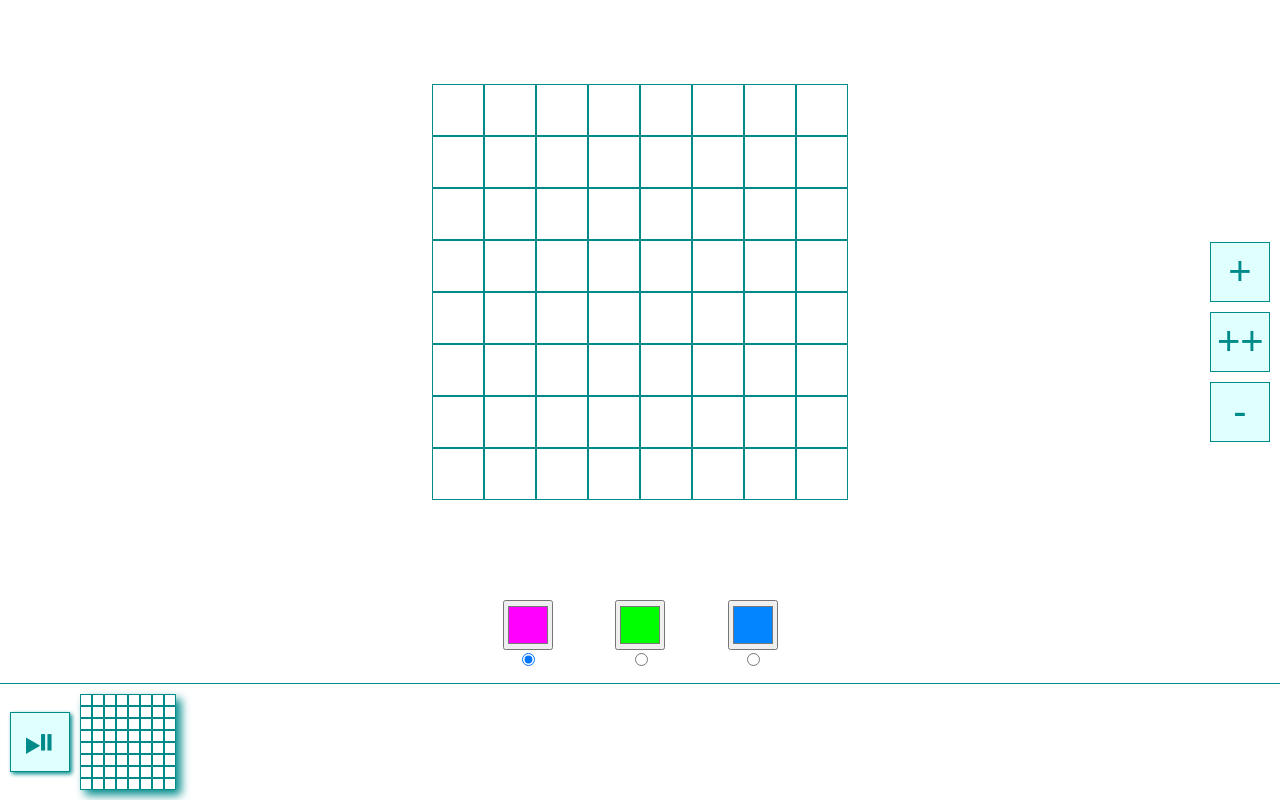
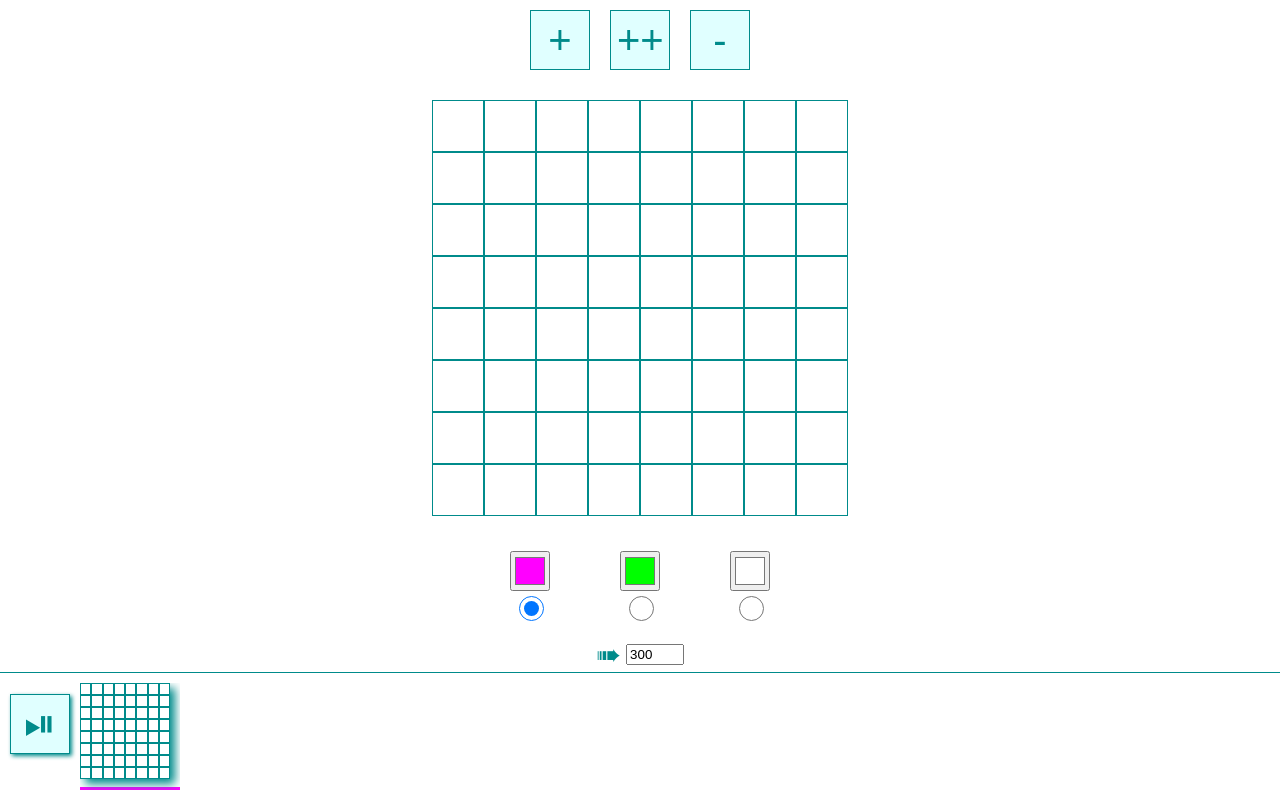
Before and after one commit to chris-schmitz/matrix-animator-client-2, a React (Create React App) app: page / in a window 1280 px wide. Built offline with nearby package versions, Linux system fonts and the light colour scheme.

Commit message:
even more lots of little fixes

```diff
--- a/src/App.css
+++ b/src/App.css
@@ -25,6 +25,18 @@ html, body {
     column-gap: 10px;
     align-items: center;
     padding: 10px;
+    overflow-y: auto;
+}
+
+
+.timeline-frame-wrapper {
+    display: flex;
+    overflow-x: scroll;
+}
+
+.timeline-frame-wrapper .grid {
+    margin-right: 10px;
+    width: 90px;
 }
 
 .work-area {
@@ -70,11 +82,9 @@ html, body {
 }
 
 .color-palette {
-    /*background: chocolate;*/
     display: flex;
     width: 400px;
     justify-content: space-evenly;
-    /*flex: 1;*/
     align-items: center;
     height: 100px;
 }
@@ -86,20 +96,20 @@ html, body {
 }
 
 .palette-button-group input[type=color] {
-    height: 50px;
-    width: 50px;
+    height: 40px;
+    width: 40px;
+}
+
+.active-frame {
+    border-bottom: 3px solid magenta;
+    padding-bottom: 8px;
+    /*drop-shadow: none;*/
+    /*border*/
 }
 
 .frame-actions {
-    position: absolute;
-    right: 10px;
-    /*top: 0;*/
-    /*bottom: 0;*/
-    /*background: forestgreen;*/
     display: flex;
-    flex-direction: column;
     justify-content: center;
-    /*height: 150px;*/
 }
 
 .frame-actions button {
@@ -110,7 +120,8 @@ html, body {
     background: lightcyan;
     border: 1px solid darkcyan;
     color: darkcyan;
-    margin: 5px 0 5px 0;
+    /*margin: 5px 0 5px 0;*/
+    margin: 10px;
 }
 
 .play-pause-button {
@@ -121,8 +132,9 @@ html, body {
     background: lightcyan;
     border: 1px solid darkcyan;
     color: darkcyan;
-    margin: 5px 0 5px 0;
+    margin: 5px 0 30px 0;
 }
+
 
 .play-pause-button.paused {
     filter: drop-shadow(2px 2px 2px darkcyan);
@@ -131,3 +143,28 @@ html, body {
 .play-pause-button.playing {
     border: 2px solid magenta;
 }
+
+.speed-label {
+    display: flex;
+    justify-content: center;
+    align-items: center;
+    /*margin: 10px;*/
+    font-size: 30px;
+    color: darkcyan;
+}
+
+.speed-label input {
+    margin-left: 5px;
+    width: 50px;
+}
+
+.picker-activator {
+    margin-top: 5px;
+    height: 25px;
+    width: 25px;
+}
+
+
+.pressed {
+    background: #014949 !important;
+}
--- a/src/components/Timeline.js
+++ b/src/components/Timeline.js
@@ -1,4 +1,5 @@
 import Grid from "./Grid";
+import {addButtonPressedClass, removeButtonPressedClass} from "../utilities/mouseUtilities";
 
 export default function Timeline({
                                      frames,
@@ -14,10 +15,15 @@ export default function Timeline({
                 data-testid="animation-preview-play-pause-button"
                 className={playPreview ? "play-pause-button playing" : "play-pause-button paused"}
                 onClick={() => handleSetPlayPreview(!playPreview)}
+                onMouseDown={addButtonPressedClass}
+                onMouseUp={removeButtonPressedClass}
+                onMouseLeave={removeButtonPressedClass}
             >
                 ⏯
             </button>
-            {renderFrames(frames, handleTimelineGridSelection, activeFrameIndex)}
+            <div class="timeline-frame-wrapper">
+                {renderFrames(frames, handleTimelineGridSelection, activeFrameIndex)}
+            </div>
         </div>
     )
 }
--- a/src/components/WorkArea.js
+++ b/src/components/WorkArea.js
@@ -1,5 +1,6 @@
 import {useState} from "react";
 import Grid from "./Grid";
+import {addButtonPressedClass, removeButtonPressedClass} from "../utilities/mouseUtilities";
 
 export default function WorkArea({
                                      animationFrame,
@@ -8,7 +9,7 @@ export default function WorkArea({
                                      handleDeleteFrameRequest,
                                      handleDuplicateFrameRequest
                                  }) {
-    const [pickers, setPickers] = useState({activeIndex: 0, color: ['#FF00FF', '#00ff00', '#0385ff']})
+    const [pickers, setPickers] = useState({activeIndex: 0, color: ['#FF00FF', '#00ff00', '#FFFFFF']})
     const [paintPixels, setPaintPixels] = useState(false)
 
     function handlePixelClick(rowIndex, columnIndex) {
@@ -35,6 +36,38 @@ export default function WorkArea({
 
     return (
         <div data-testid="workarea" className="work-area">
+            <div className="frame-actions">
+                <button
+                    data-testid="new-frame-button"
+                    onClick={handleNewFrameRequest}
+                    onMouseDown={(event) => event.target.classList.add("pressed")}
+                    onMouseUp={(event) => event.target.classList.remove("pressed")}
+                    onMouseLeave={(event) => event.target.classList.remove("pressed")}
+                    className="new-frame-button"
+                >
+                    +
+                </button>
+                <button
+                    data-testid="duplicate-frame-button"
+                    onClick={() => handleDuplicateFrameRequest(animationFrame.id)}
+                    className="duplicate-frame-button"
+                    onMouseDown={(event) => event.target.classList.add("pressed")}
+                    onMouseUp={(event) => event.target.classList.remove("pressed")}
+                    onMouseLeave={(event) => event.target.classList.remove("pressed")}
+                >
+                    ++
+                </button>
+                <button
+                    data-testid="delete-frame-button"
+                    onClick={() => handleDeleteFrameRequest(animationFrame.id)}
+                    className="delete-frame-button"
+                    onMouseDown={addButtonPressedClass}
+                    onMouseUp={removeButtonPressedClass}
+                    onMouseLeave={removeButtonPressedClass}
+                >
+                    -
+                </button>
+            </div>
             <div
                 className="grid-wrapper"
                 onMouseLeave={() => handleSetPaintPixels(false)}
@@ -60,6 +93,7 @@ export default function WorkArea({
                     />
                     <input
                         name="pickerActivator"
+                        className="picker-activator"
                         type="radio"
                         data-testid="color-picker-activator"
                         checked={pickers.activeIndex === 0}
@@ -77,6 +111,7 @@ export default function WorkArea({
                     />
                     <input
                         name="pickerActivator"
+                        className="picker-activator"
                         type="radio"
                         data-testid="color-picker-activator"
                         checked={pickers.activeIndex === 1}
@@ -94,6 +129,7 @@ export default function WorkArea({
                     />
                     <input
                         name="pickerActivator"
+                        className="picker-activator"
                         type="radio"
                         data-testid="color-picker-activator"
                         checked={pickers.activeIndex === 2}
@@ -102,29 +138,6 @@ export default function WorkArea({
                 </div>
             </div>
 
-            <div className="frame-actions">
-                <button
-                    data-testid="new-frame-button"
-                    onClick={handleNewFrameRequest}
-                    className="new-frame-button"
-                >
-                    +
-                </button>
-                <button
-                    data-testid="duplicate-frame-button"
-                    onClick={() => handleDuplicateFrameRequest(animationFrame.id)}
-                    className="duplicate-frame-button"
-                >
-                    ++
-                </button>
-                <button
-                    data-testid="delete-frame-button"
-                    onClick={() => handleDeleteFrameRequest(animationFrame.id)}
-                    className="delete-frame-button"
-                >
-                    -
-                </button>
-            </div>
         </div>
     );
 }
--- a/src/layouts/Animator.js
+++ b/src/layouts/Animator.js
@@ -14,6 +14,7 @@ export default function Animator() {
     const [frames, setFrames] = useState([makeNewFrame(0)])
     const [activeFrameIndex, setActiveFrameIndex] = useState(0)
     const [playPreview, setPlayPreview] = useState(false)
+    const [animationSpeed, setAnimationSpeed] = useState(300)
 
     function makeNewFrame() {
         return new AnimationFrame(serialNumbers.getSerialNumber(), 8, 8, Array(8 * 8).fill("#FFFFFF"))
@@ -69,10 +70,11 @@ export default function Animator() {
     }
 
 
-    function playAnimation(shouldPlay) {
-        setPlayPreview(shouldPlay)
-        if (shouldPlay) {
+    function playAnimation(play) {
+        const newSpeed = animationSpeed
+        if (play) {
             let nextFrame = activeFrameIndex
+            clearInterval(window.interval)
             window.interval = setInterval(() => {
                 if (nextFrame >= frames.length - 1) {
                     nextFrame = 0
@@ -81,10 +83,13 @@ export default function Animator() {
                 }
                 console.log(nextFrame)
                 setActiveFrameIndex(nextFrame)
-            }, 300)
+            }, newSpeed)
         } else {
             clearInterval(window.interval)
         }
+
+        setPlayPreview(play)
+        setAnimationSpeed(newSpeed)
     }
 
 
@@ -97,11 +102,23 @@ export default function Animator() {
                 handleDeleteFrameRequest={handleDeleteFrameRequest}
                 handleDuplicateFrameRequest={handleDuplicateFrameRequest}
             />
+            <label for="speed" className="speed-label">➠
+                <input name="speed" type="number" value={animationSpeed}
+                       onKeyDown={(event) => {
+                           if (event.key !== "Enter") return
+                           playAnimation(true)
+                       }
+                       }
+                       onChange={(event) => setAnimationSpeed(Number(event.target.value))}
+
+                />
+            </label>
             <Timeline
                 frames={frames}
                 handleTimelineGridSelection={handleTimelineGridSelection}
                 playPreview={playPreview}
                 handleSetPlayPreview={playAnimation}
+                activeFrameIndex={activeFrameIndex}
             />
         </div>
     );
--- /dev/null
+++ b/src/utilities/mouseUtilities.js
@@ -0,0 +1,7 @@
+export function addButtonPressedClass(event) {
+    event.target.classList.add("pressed")
+}
+
+export function removeButtonPressedClass(event) {
+    event.target.classList.remove("pressed")
+}
```
